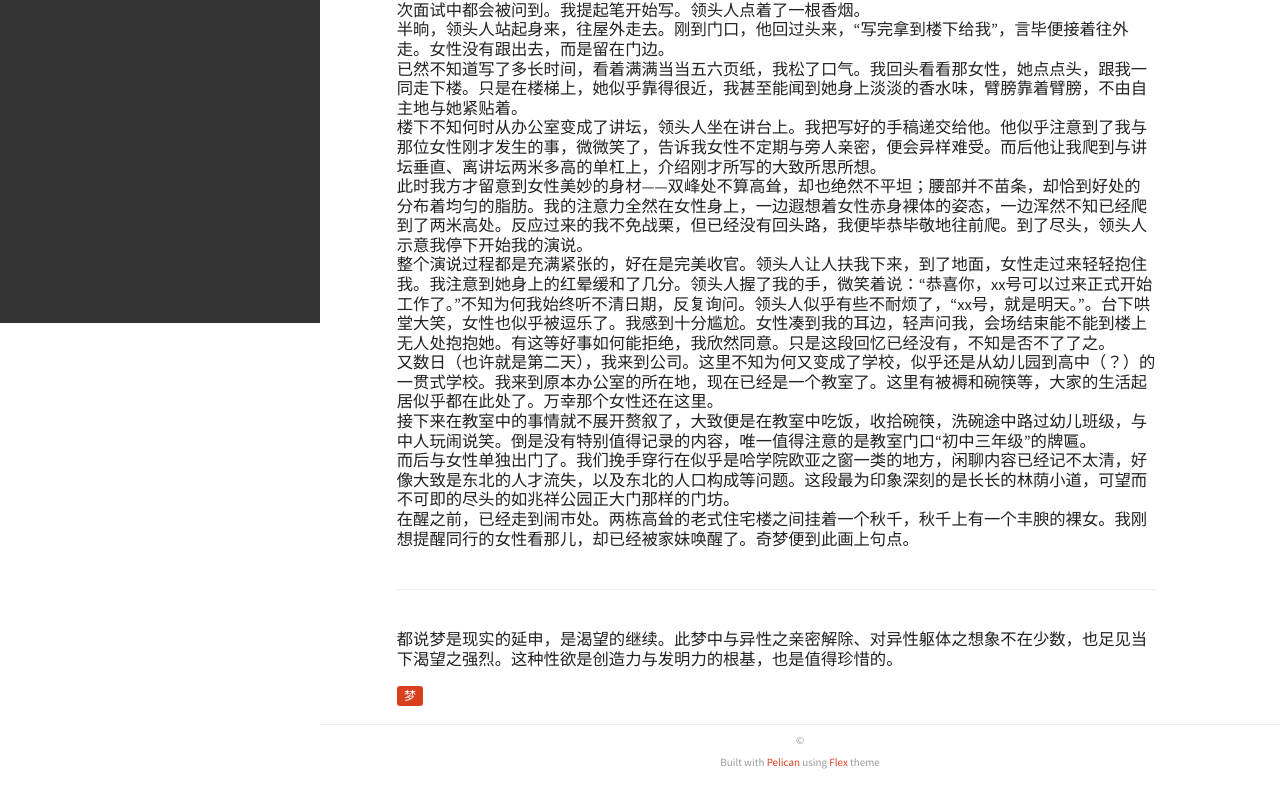
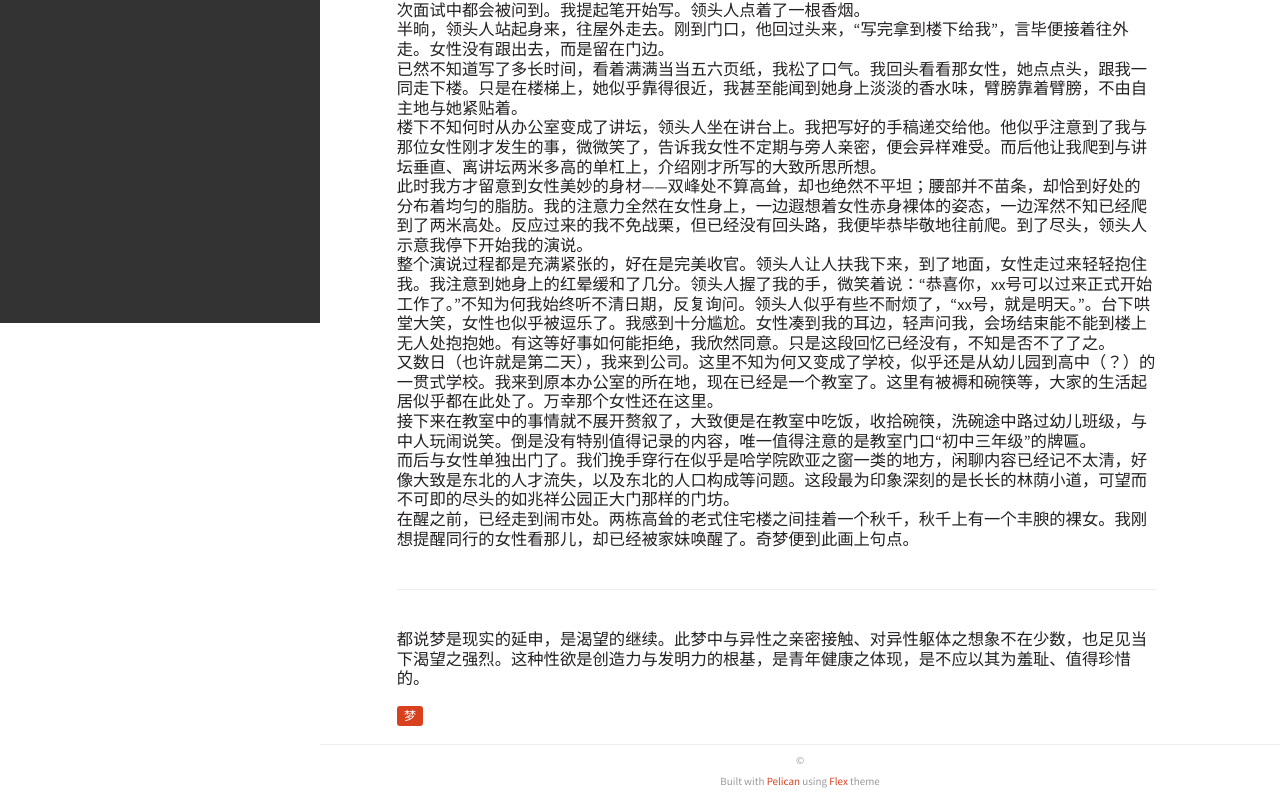
Before and after one commit to Sill-William/sill-william.github.io, a plain HTML site: page ying-pin-yu-ruo-gan-qi-guang-jing-ji-meng.html in a window 1280 px wide. Shown: the part 477-1269 px from the top of the page. Drawn offline with Linux system fonts and the light colour scheme.

Commit message:
Deployed to GitHub Pages

```diff
--- a/ying-pin-yu-ruo-gan-qi-guang-jing-ji-meng.html
+++ b/ying-pin-yu-ruo-gan-qi-guang-jing-ji-meng.html
@@ -145,7 +145,7 @@
 而后与女性单独出门了。我们挽手穿行在似乎是哈学院欧亚之窗一类的地方，闲聊内容已经记不太清，好像大致是东北的人才流失，以及东北的人口构成等问题。这段最为印象深刻的是长长的林荫小道，可望而不可即的尽头的如兆祥公园正大门那样的门坊。<br>
 在醒之前，已经走到闹市处。两栋高耸的老式住宅楼之间挂着一个秋千，秋千上有一个丰腴的裸女。我刚想提醒同行的女性看那儿，却已经被家妹唤醒了。奇梦便到此画上句点。  </p>
 <hr>
-<p>都说梦是现实的延申，是渴望的继续。此梦中与异性之亲密解除、对异性躯体之想象不在少数，也足见当下渴望之强烈。这种性欲是创造力与发明力的根基，也是值得珍惜的。</p>
+<p>都说梦是现实的延申，是渴望的继续。此梦中与异性之亲密接触、对异性躯体之想象不在少数，也足见当下渴望之强烈。这种性欲是创造力与发明力的根基，是青年健康之体现，是不应以其为羞耻、值得珍惜的。  </p>
   </div>
   <div class="tag-cloud">
     <p>
```
